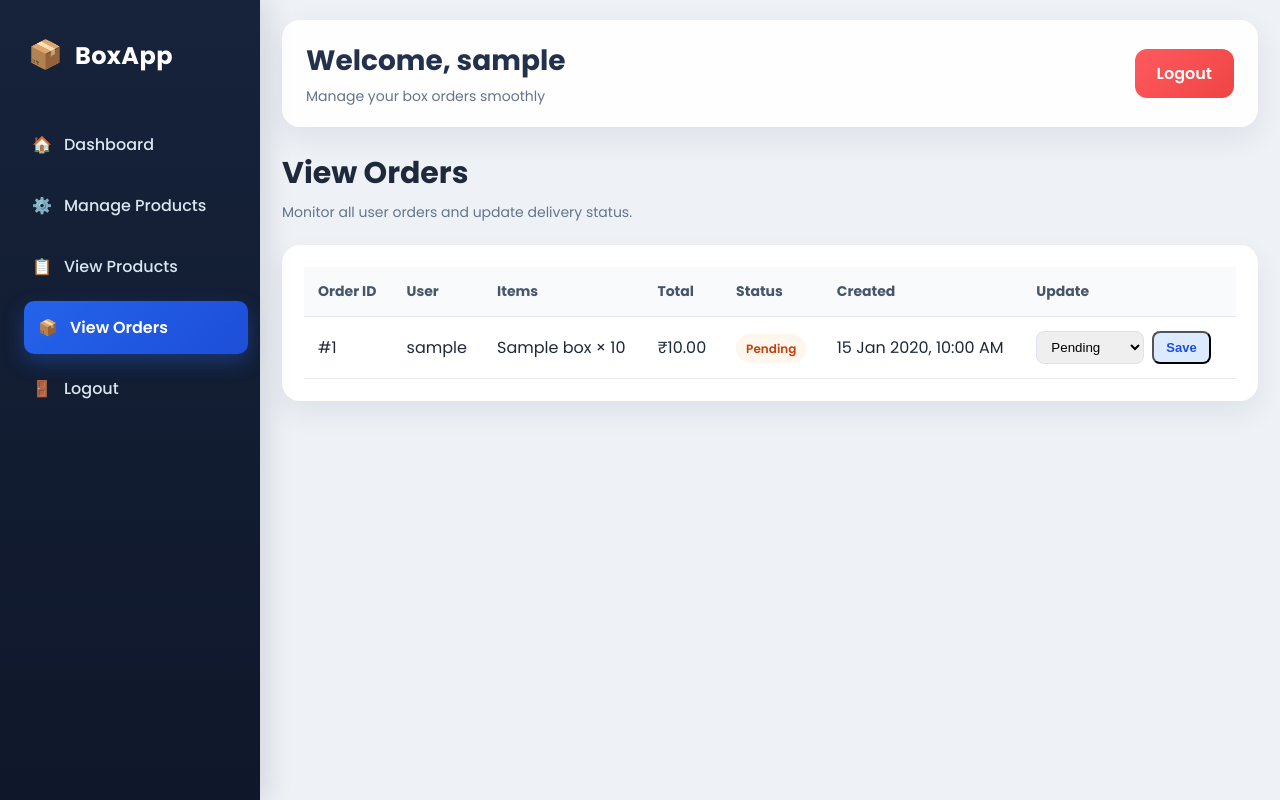
After one commit to devbirdloop-web/Box_order, a Django app: page /orders/admin-orders/ in a window 1280 px wide. The commit adds this page. Run offline with Django 5.2, Linux system fonts and the light colour scheme; a user stored in the database is signed in; tables that the repository leaves empty hold one stand-in row (values such as "Sample post").

Commit message:
Added order system, admin panel, user dashboard, cart, UI improvements

```diff
--- a/orders/urls.py
+++ b/orders/urls.py
@@ -12,4 +12,7 @@ urlpatterns = [
 
     path('checkout/', views.checkout, name='checkout'),
     path('my-orders/', views.my_orders, name='my_orders'),
+    path('admin-orders/', views.admin_orders, name='admin_orders'),
+    path('admin-orders/update/<int:order_id>/', views.update_order_status, name='update_order_status'),
+    path('my-orders/', views.my_orders, name='my_orders'),
 ]
--- a/orders/views.py
+++ b/orders/views.py
@@ -4,6 +4,9 @@ from django.contrib.auth.decorators import login_required
 from products.models import Box
 from .cart import Cart
 from .models import Order, OrderItem
+
+
+
 
 
 # -------------------------
@@ -103,3 +106,46 @@ def my_orders(request):
     return render(request, 'orders/my_orders.html', {
         'orders': orders
     })
+
+def admin_required(view_func):
+    def wrapper(request, *args, **kwargs):
+        if not request.user.is_authenticated:
+            return redirect('login')
+        if request.user.role != 'admin':
+            return redirect('user_dashboard')
+        return view_func(request, *args, **kwargs)
+    return wrapper
+
+
+@login_required
+@admin_required
+def admin_orders(request):
+    orders = Order.objects.select_related('user').prefetch_related('items__product').order_by('-created_at')
+    return render(request, 'orders/admin_orders.html', {'orders': orders})
+
+
+@login_required
+@admin_required
+def update_order_status(request, order_id):
+    order = get_object_or_404(Order, id=order_id)
+
+    if request.method == "POST":
+        status = request.POST.get("status")
+        if status in ['pending', 'processing', 'delivered']:
+            order.status = status
+            order.save()
+
+    return redirect('admin_orders')
+
+@login_required
+def my_orders(request):
+    orders = (
+        Order.objects
+        .filter(user=request.user)
+        .prefetch_related('items__product')
+        .order_by('-created_at')
+    )
+
+    return render(request, 'orders/my_orders.html', {
+        'orders': orders
+    })
--- a/static/css/dashboard.css
+++ b/static/css/dashboard.css
@@ -548,3 +548,324 @@ body {
     object-fit: cover;
     border-radius: 10px;
 }
+
+.pending-status {
+    background: #fff7ed;
+    color: #c2410c;
+}
+
+.processing-status {
+    background: #dbeafe;
+    color: #1d4ed8;
+}
+
+.status-form {
+    display: flex;
+    gap: 8px;
+    align-items: center;
+}
+
+.status-form select {
+    padding: 7px 10px;
+    border: 1px solid #dbe3ee;
+    border-radius: 8px;
+    outline: none;
+}
+
+.orders-list {
+    display: flex;
+    flex-direction: column;
+    gap: 18px;
+}
+
+.order-card {
+    background: #fff;
+    padding: 22px;
+    border-radius: 18px;
+    box-shadow: 0 12px 28px rgba(15, 23, 42, 0.07);
+}
+
+.order-header {
+    display: flex;
+    justify-content: space-between;
+    align-items: center;
+    border-bottom: 1px solid #e5e7eb;
+    padding-bottom: 14px;
+    margin-bottom: 14px;
+}
+
+.order-header h3 {
+    color: #1e293b;
+    margin-bottom: 4px;
+}
+
+.order-header p {
+    color: #64748b;
+    font-size: 14px;
+}
+
+.order-items {
+    display: flex;
+    flex-direction: column;
+    gap: 10px;
+}
+
+.order-item-row {
+    display: grid;
+    grid-template-columns: 1fr 100px 100px;
+    gap: 12px;
+    padding: 10px;
+    background: #f8fafc;
+    border-radius: 10px;
+    color: #334155;
+}
+
+.order-footer {
+    margin-top: 16px;
+    text-align: right;
+    font-size: 18px;
+    color: #0f172a;
+}
+
+.orders-grid {
+    display: grid;
+    grid-template-columns: repeat(2, minmax(320px, 1fr));
+    gap: 22px;
+}
+
+.order-card {
+    background: #fff;
+    border-radius: 18px;
+    padding: 22px;
+    box-shadow: 0 12px 28px rgba(15, 23, 42, 0.07);
+}
+
+.order-top {
+    display: flex;
+    justify-content: space-between;
+    align-items: flex-start;
+    gap: 14px;
+    padding-bottom: 16px;
+    border-bottom: 1px solid #e5e7eb;
+}
+
+.order-top h3 {
+    font-size: 20px;
+    color: #1e293b;
+    margin-bottom: 4px;
+}
+
+.order-top p {
+    font-size: 13px;
+    color: #64748b;
+}
+
+.order-table {
+    margin-top: 16px;
+    border: 1px solid #e5e7eb;
+    border-radius: 14px;
+    overflow: hidden;
+}
+
+.order-table-head,
+.order-table-row {
+    display: grid;
+    grid-template-columns: 1fr 70px 100px;
+    gap: 10px;
+    align-items: center;
+    padding: 12px 14px;
+}
+
+.order-table-head {
+    background: #f8fafc;
+    color: #475569;
+    font-size: 13px;
+    font-weight: 700;
+}
+
+.order-table-row {
+    color: #334155;
+    font-size: 14px;
+    border-top: 1px solid #e5e7eb;
+}
+
+.order-total {
+    margin-top: 16px;
+    padding: 14px;
+    border-radius: 14px;
+    background: #f8fafc;
+    display: flex;
+    justify-content: space-between;
+    align-items: center;
+}
+
+.order-total span {
+    color: #64748b;
+    font-size: 14px;
+}
+
+.order-total strong {
+    font-size: 20px;
+    color: #0f172a;
+}
+
+@media (max-width: 900px) {
+    .orders-grid {
+        grid-template-columns: 1fr;
+    }
+}
+
+.orders-list {
+    display: flex;
+    flex-direction: column;
+    gap: 22px;
+}
+
+.order-card {
+    background: #fff;
+    border-radius: 18px;
+    padding: 24px;
+    box-shadow: 0 12px 28px rgba(15,23,42,0.07);
+}
+
+.order-header {
+    display: flex;
+    justify-content: space-between;
+    align-items: center;
+    margin-bottom: 18px;
+}
+
+.order-header h3 {
+    font-size: 22px;
+    color: #1e293b;
+    margin-bottom: 4px;
+}
+
+.order-header p {
+    color: #64748b;
+    font-size: 14px;
+}
+
+/* REAL TABLE */
+.table-wrapper {
+    overflow-x: auto;
+}
+
+.order-table-real {
+    width: 100%;
+    border-collapse: collapse;
+    margin-top: 8px;
+}
+
+.order-table-real thead {
+    background: #f8fafc;
+}
+
+.order-table-real th {
+    padding: 14px;
+    text-align: left;
+    font-size: 14px;
+    color: #475569;
+    border-bottom: 1px solid #e5e7eb;
+}
+
+.order-table-real td {
+    padding: 14px;
+    border-bottom: 1px solid #eef2f7;
+    color: #334155;
+    font-size: 15px;
+}
+
+.order-table-real tbody tr:hover {
+    background: #f8fafc;
+}
+
+.order-total-box {
+    margin-top: 18px;
+    padding: 14px 18px;
+    background: #eff6ff;
+    border-radius: 12px;
+    display: flex;
+    justify-content: space-between;
+    align-items: center;
+}
+
+.order-total-box span {
+    color: #475569;
+    font-weight: 500;
+}
+
+.order-total-box strong {
+    font-size: 22px;
+    color: #1d4ed8;
+}
+
+.success-card {
+    max-width: 650px;
+    margin: 40px auto;
+    background: #fff;
+    padding: 36px;
+    border-radius: 22px;
+    text-align: center;
+    box-shadow: 0 14px 34px rgba(15, 23, 42, 0.10);
+}
+
+.success-icon {
+    font-size: 56px;
+    margin-bottom: 14px;
+}
+
+.success-card h1 {
+    color: #166534;
+    margin-bottom: 10px;
+}
+
+.success-card p {
+    color: #64748b;
+    margin-bottom: 24px;
+}
+
+.success-info {
+    display: grid;
+    grid-template-columns: repeat(3, 1fr);
+    gap: 14px;
+    margin: 24px 0;
+}
+
+.success-info div {
+    background: #f8fafc;
+    padding: 16px;
+    border-radius: 14px;
+}
+
+.success-info span {
+    display: block;
+    color: #64748b;
+    font-size: 13px;
+    margin-bottom: 6px;
+}
+
+.success-info strong {
+    color: #0f172a;
+}
+
+.success-actions {
+    display: flex;
+    justify-content: center;
+    gap: 12px;
+}
+
+.nav-link.active {
+    background: linear-gradient(135deg, #2563eb, #1d4ed8);
+    color: #fff !important;
+    font-weight: 600;
+    transform: translateX(6px);
+    box-shadow: 0 8px 20px rgba(37, 99, 235, 0.35);
+    border-radius: 10px;
+}
+
+/* optional hover improvement */
+.nav-link:hover {
+    background: #334155;
+    color: #fff;
+}
--- a/templates/base.html
+++ b/templates/base.html
@@ -20,52 +20,75 @@
 
         <nav class="nav-menu">
     {% if request.user.is_authenticated %}
-                <a href="{% if request.user.role == 'admin' %}{% url 'admin_dashboard' %}{% else %}{% url 'user_dashboard' %}{% endif %}" class="nav-link">
+
+        <!-- Dashboard -->
+        <a href="{% if request.user.role == 'admin' %}{% url 'admin_dashboard' %}{% else %}{% url 'user_dashboard' %}{% endif %}"
+           class="nav-link {% if request.resolver_match.url_name == 'admin_dashboard' or request.resolver_match.url_name == 'user_dashboard' %}active{% endif %}">
             <span>🏠</span>
             <span>Dashboard</span>
         </a>
 
         {% if request.user.role == 'admin' %}
-                    <a href="{% url 'manage_products' %}" class="nav-link">
+
+            <a href="{% url 'manage_products' %}"
+               class="nav-link {% if request.resolver_match.url_name == 'manage_products' %}active{% endif %}">
                 <span>⚙️</span>
                 <span>Manage Products</span>
             </a>
-                    <a href="{% url 'product_list' %}" class="nav-link">
+
+            <a href="{% url 'product_list' %}"
+               class="nav-link {% if request.resolver_match.url_name == 'product_list' %}active{% endif %}">
                 <span>📋</span>
                 <span>View Products</span>
             </a>
-                    <a href="{% url 'my_orders' %}" class="nav-link">
+
+            <a href="{% url 'admin_orders' %}"
+               class="nav-link {% if request.resolver_match.url_name == 'admin_orders' %}active{% endif %}">
                 <span>📦</span>
                 <span>View Orders</span>
             </a>
+
         {% else %}
-                    <a href="{% url 'product_list' %}" class="nav-link">
+
+            <a href="{% url 'product_list' %}"
+               class="nav-link {% if request.resolver_match.url_name == 'product_list' %}active{% endif %}">
                 <span>🛒</span>
                 <span>Order Box</span>
             </a>
-                    <a href="{% url 'cart' %}" class="nav-link">
+
+            <a href="{% url 'cart' %}"
+               class="nav-link {% if request.resolver_match.url_name == 'cart' %}active{% endif %}">
                 <span>🧺</span>
                 <span>My Cart</span>
             </a>
-                    <a href="{% url 'my_orders' %}" class="nav-link">
+
+            <a href="{% url 'my_orders' %}"
+               class="nav-link {% if request.resolver_match.url_name == 'my_orders' %}active{% endif %}">
                 <span>📜</span>
                 <span>My Orders</span>
             </a>
+
         {% endif %}
 
         <a href="{% url 'logout' %}" class="nav-link">
             <span>🚪</span>
             <span>Logout</span>
         </a>
+
     {% else %}
-                <a href="{% url 'login' %}" class="nav-link">
+
+        <a href="{% url 'login' %}"
+           class="nav-link {% if request.resolver_match.url_name == 'login' %}active{% endif %}">
             <span>🔐</span>
             <span>Login</span>
         </a>
-                <a href="{% url 'signup' %}" class="nav-link">
+
+        <a href="{% url 'signup' %}"
+           class="nav-link {% if request.resolver_match.url_name == 'signup' %}active{% endif %}">
             <span>📝</span>
             <span>Signup</span>
         </a>
+
     {% endif %}
 </nav>
     </aside>
--- a/templates/dashboard/admin_dashboard.html
+++ b/templates/dashboard/admin_dashboard.html
@@ -58,7 +58,7 @@
         <div class="action-text">See how products appear to users.</div>
     </a>
 
-    <a href="{% url 'my_orders' %}" class="action-card">
+    <a href="{% url 'admin_orders' %}" class="action-card">
         <div class="action-icon">📦</div>
         <div class="action-title">View Orders</div>
         <div class="action-text">Monitor and manage order activity.</div>
--- /dev/null
+++ b/templates/orders/admin_orders.html
@@ -0,0 +1,76 @@
+{% extends 'base.html' %}
+
+{% block content %}
+
+<div class="dashboard-header">
+    <div>
+        <h1 class="dashboard-title">View Orders</h1>
+        <p class="dashboard-subtitle">Monitor all user orders and update delivery status.</p>
+    </div>
+</div>
+
+<div class="product-table-card">
+    <table class="product-table">
+        <thead>
+            <tr>
+                <th>Order ID</th>
+                <th>User</th>
+                <th>Items</th>
+                <th>Total</th>
+                <th>Status</th>
+                <th>Created</th>
+                <th>Update</th>
+            </tr>
+        </thead>
+
+        <tbody>
+            {% for order in orders %}
+            <tr>
+                <td>#{{ order.id }}</td>
+                <td>{{ order.user.username }}</td>
+
+                <td>
+                    {% for item in order.items.all %}
+                        <div>
+                            {{ item.product.name }} × {{ item.quantity }}
+                        </div>
+                    {% empty %}
+                        No items
+                    {% endfor %}
+                </td>
+
+                <td>₹{{ order.total_price }}</td>
+
+                <td>
+                    <span class="status
+                        {% if order.status == 'delivered' %}active-status
+                        {% elif order.status == 'processing' %}processing-status
+                        {% else %}pending-status{% endif %}">
+                        {{ order.get_status_display }}
+                    </span>
+                </td>
+
+                <td>{{ order.created_at|date:"d M Y, h:i A" }}</td>
+
+                <td>
+                    <form method="POST" action="{% url 'update_order_status' order.id %}" class="status-form">
+                        {% csrf_token %}
+                        <select name="status">
+                            <option value="pending" {% if order.status == 'pending' %}selected{% endif %}>Pending</option>
+                            <option value="processing" {% if order.status == 'processing' %}selected{% endif %}>Processing</option>
+                            <option value="delivered" {% if order.status == 'delivered' %}selected{% endif %}>Delivered</option>
+                        </select>
+                        <button type="submit" class="small-btn edit-btn">Save</button>
+                    </form>
+                </td>
+            </tr>
+            {% empty %}
+            <tr>
+                <td colspan="7">No orders found.</td>
+            </tr>
+            {% endfor %}
+        </tbody>
+    </table>
+</div>
+
+{% endblock %}
```
Also changed, not shown: templates/orders/my_orders.html (+78 -0 lines), templates/orders/success.html (added, +34 -0 lines), static/images/Double_wall.jpg (added), static/images/Single_Face.jpg (added), static/images/istockphoto-488391114-612x612.jpg (added), 1 other file. Lines whose indentation alone changed are shown as unchanged.
